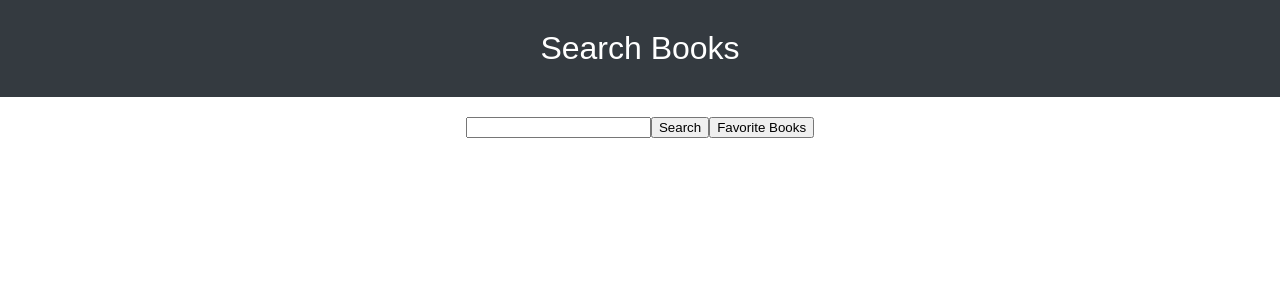
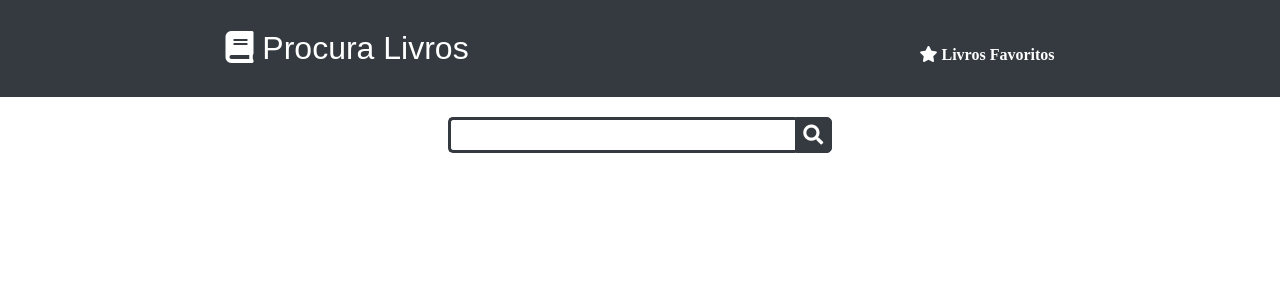
Before and after one commit to LuisMrD/ReactSearchBooks, a React (Create React App) app: page / in a window 1280 px wide. Shown: the top 300 px of the page. Built offline with nearby package versions, Linux system fonts and the light colour scheme.

Commit message:
css style done

```diff
--- a/src/App copy 2.css
+++ /dev/null
@@ -1,66 +0,0 @@
-.container {
-  margin: 0 auto;
-  max-width: 910px;
-}
-
-*{
-  box-sizing: border-box;
-  margin: 0;
-}
-/******************************************
-Book stuff
-*******************************************/
-
-.book {
-  display: inline-block;
-  width: 299px;
-  height: 507px;
-  box-shadow: 0 0 20px #aaa;
-  margin: 25px;
-  padding: 10px 10px 0 10px;
-  vertical-align: top;
-}
-
-.cover {
-  border: 2px solid gray;
-  height: 80%;
-  overflow: hidden;
-}
-
-.cover img {
-  width: 100%;
-}
-
-.book p {
-  margin-top: 12px;
-  font-size: 20px;
-}
-
-.book .author {
-  font-size: 15px;
-}
-@media (max-width: 941px) {
-  .container {
-    max-width: 700px;
-  }
-  .book {
-    margin: 49px;
-  }
-}
-@media (max-width: 730px) {
-  .book {
-    display: block;
-    margin: 0 auto;
-    margin-top: 50px;
-  }
-  .cover {
-
-  }
-}
-
-h1 {
-  color: gray;
-  text-align: center;
-  font-size: 50px;
-  margin-bottom: -3px;
-}
--- a/src/App copy.css
+++ /dev/null
@@ -1,41 +0,0 @@
-*{
-  box-sizing: border-box;
-  margin: 0;
-}
-
-header {
-  padding: 30px 0 30px 0;
-  background: #343a40;
-  color: #fff;
-  margin: auto;
-  display: flex;
-  align-items: center;
-}
-
-header h1 {
-  margin-left: 15px;
-  font-weight: 300;
-  margin: auto;
-}
-
-body {
-  font-family: 'Quicksand', sans-serif;
-}
-
-.card-container {
-  display: grid;
-  grid-template-columns: repeat(auto-fill, minmax(250px, 1fr));
-  grid-gap: 30px;
-  max-width: 960px;
-  margin: 0 auto 30px;
-}
-
-.card {
-  box-shadow: 0 4px 8px 0 rgba(0,0,0,0.2);
-  padding: 6px;
-}
-
-.card-img {
-  width: 150px;
-
-}
--- a/src/App.css
+++ b/src/App.css
@@ -31,8 +31,6 @@ body {
 }
 
 .card {
-  /* box-shadow: 0 4px 8px 0 rgba(0,0,0,0.2);
-  padding: 6px; */
   display: inline-block;
   width: 299px;
   height: 507px;
@@ -50,7 +48,6 @@ body {
 }
 
 .card-img {
-  /* width: 150px; */
   width: 100%;
   margin-left: auto;
   margin-right: auto;
@@ -94,9 +91,46 @@ body {
   color: rgb(52, 7, 216);
 }
 
-.search-area {
+.search {
+  width: 30%;
+  position: relative;
+  display: flex;
+  margin-left: auto;
+  margin-right: auto;
   margin-top: 20px;
+}
+
+.searchTerm {
+  width: 100%;
+  border: 3px solid #343a40;
+  border-right: none;
+  padding: 5px;
+  height: 36px;
+  border-radius: 5px 0 0 5px;
+  outline: none;
+  color: #3d3d3d;
+}
+
+.searchButton {
+  width: 40px;
+  height: 36px;
+  border: 1px solid #343a40;
+  background: #343a40;
+  text-align: center;
+  color: #fff;
+  border-radius: 0 5px 5px 0;
+  cursor: pointer;
+  font-size: 20px;
+}
+
+.fav-btn {
   display: flex;
-  align-items: center;
-  justify-content: center;
+  margin-left: auto;
+  margin-right: auto;
+  margin-top: 10px;
+  background: #343a40;
+  border-color: #fff;
+  color: #fff;
+  border-radius: 5px;
+  cursor:pointer;
 }
--- a/src/App.js
+++ b/src/App.js
@@ -7,7 +7,6 @@ class App extends Component {
   render(){
     return (
       <div className="App">
-        <Header />
         <Books />
       </div>
     )
--- a/src/Books.js
+++ b/src/Books.js
@@ -3,6 +3,7 @@ import SearchArea from './SearchArea';
 import request from 'axios';
 import BookList from './BookList';
 import BookFavList from './BookFavList';
+import Header from './Header';
 
 class Books extends Component {
     constructor(props){
@@ -39,6 +40,7 @@ class Books extends Component {
     render(){
         return (
             <div>
+                <Header handleFavBooks={this.handleFavBooks}/>
                 <SearchArea searchBook={this.searchBook} handleSearch={this.handleSearch} handleFavBooks={this.handleFavBooks}/>
                 {this.state.displayBookFavList === true ? <BookFavList displayBookFavList={this.state.displayBookFavList}/> : null}
                 {this.state.displayBookList === true ? <BookList books={this.state.books} displayBookList={this.state.displayBookList}/> : null}
--- a/src/Header.js
+++ b/src/Header.js
@@ -1,9 +1,10 @@
 import React from 'react';
 
-const Header = () => {
+const Header = (props) => {
     return (
         <header className="title-page">
-            <h1>Search Books</h1>
+            <h1><i class="fas fa-book"></i> Procura Livros</h1>
+            <span onClick={props.handleFavBooks} className="fav-btn"><i class="fas fa-star"> Livros Favoritos</i></span>
         </header>
     )
 }
--- a/src/SearchArea.js
+++ b/src/SearchArea.js
@@ -3,11 +3,10 @@ import React from 'react';
 const SearchArea = (props) => {
     return (
         <div className="search-area">
-            <form onSubmit={props.searchBook} action="">
-                <input onChange={props.handleSearch} type="text" className="search-bar"/>
-                <button type="submit" className="search-btn">Search</button>
+            <form onSubmit={props.searchBook} action="" className="search">
+                <input onChange={props.handleSearch} type="text" className="search-bar searchTerm"/>
+                <button type="submit" className="search-btn searchButton"><i class="fa fa-search"></i></button>
             </form>
-            <button onClick={props.handleFavBooks} className="fav-btn">Favorite Books</button>
         </div>
     )
 }
```
